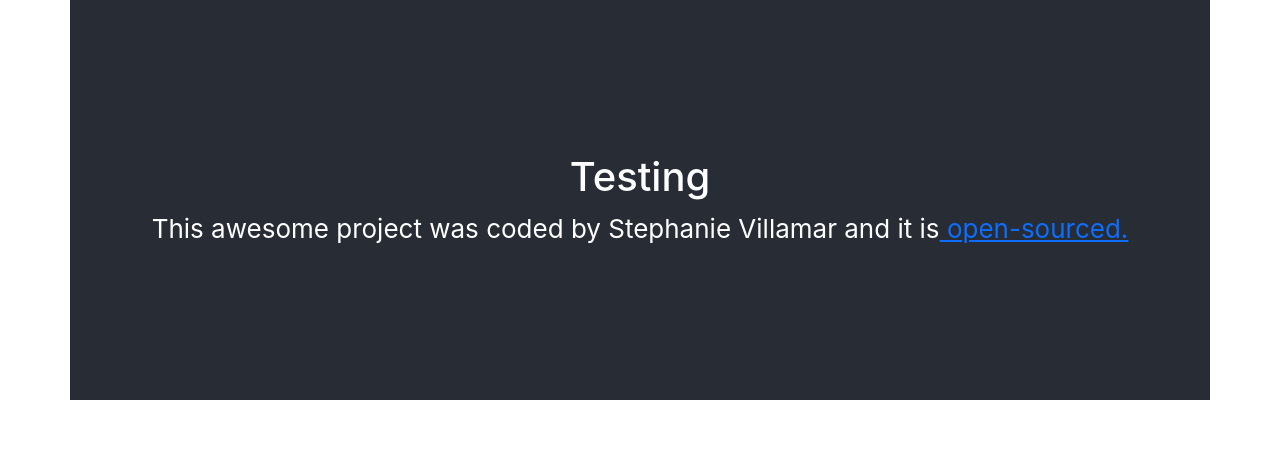
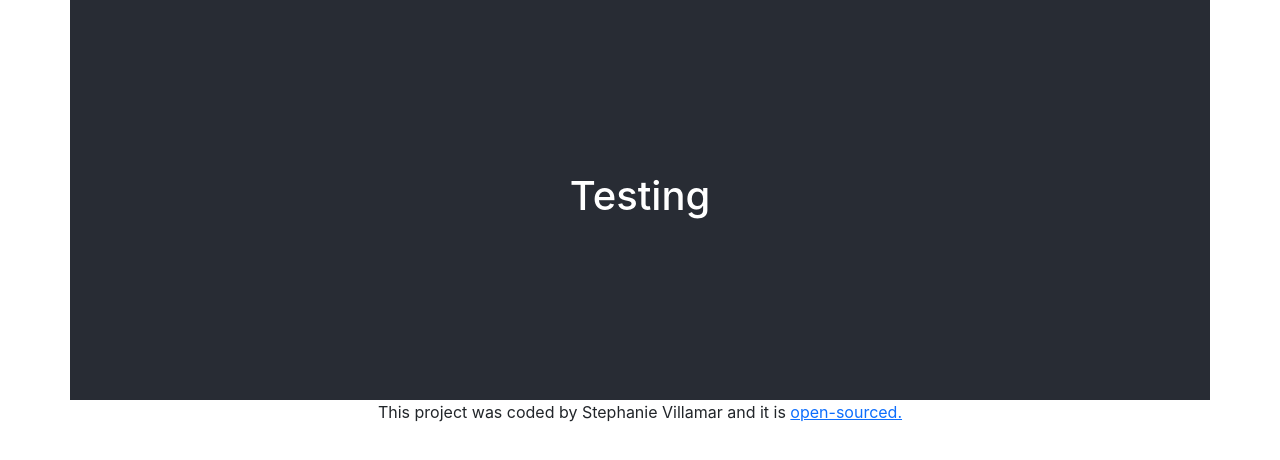
Before and after one commit to stephaniemv9/testing-my-app, a React (Create React App) app: page / in a window 1280 px wide. Shown: the top 460 px of the page. Built offline with nearby package versions, Linux system fonts and the light colour scheme.

Commit message:
editted footer link

```diff
--- a/src/App.js
+++ b/src/App.js
@@ -7,19 +7,17 @@ function App() {
         <header className="App-header">
           <h1>Testing</h1>
         </header>
-
+      </div>
       <footer>
-          This awesome project was coded by Stephanie Villamar and it is
+        This project was coded by Stephanie Villamar and it is{" "}
         <a
           href="https://github.com/stephaniemv9/testing-my-app"
           rel="noreferrer"
           target="_blank"
         >
-            {" "}
           open-sourced.
         </a>
       </footer>
-      </div>
     </div>
   );
 }
```
Lines whose indentation alone changed are shown as unchanged.
